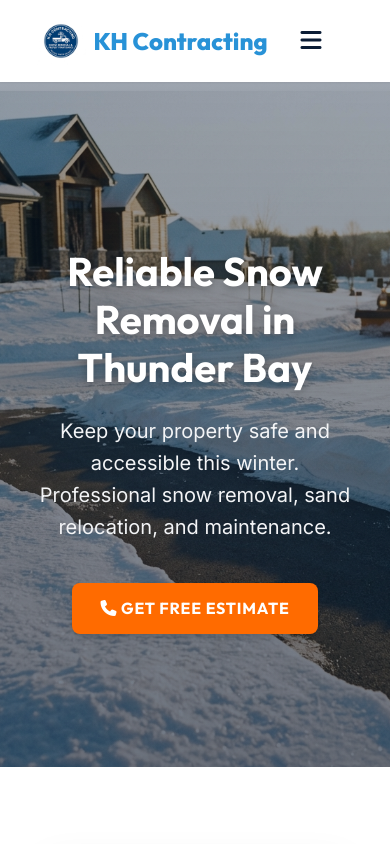
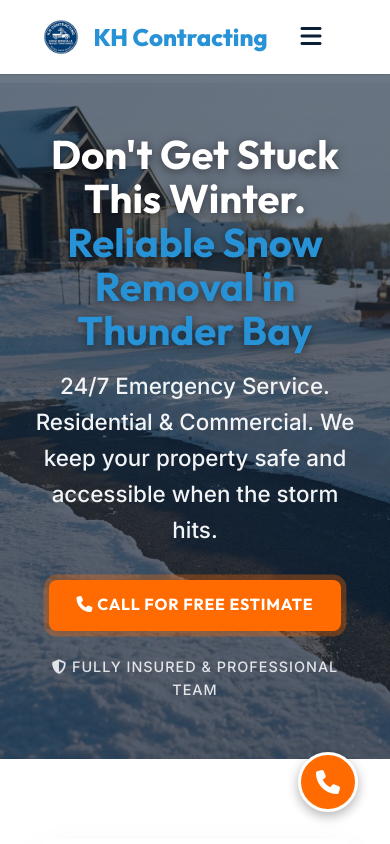
Before and after one commit to dmahoneyfrayze/Snow-Removal-KH, a React (Vite) app: page / in a window 390 px wide. Shown: the top 844 px of the page. Built offline with nearby package versions, Linux system fonts and the light colour scheme.

Commit message:
Optimize for conversion and SEO (noindex)

```diff
--- a/index.html
+++ b/index.html
@@ -5,8 +5,9 @@
     <meta charset="UTF-8" />
     <link rel="icon" type="image/svg+xml" href="/vite.svg" />
     <meta name="viewport" content="width=device-width, initial-scale=1.0" />
+    <meta name="robots" content="noindex, nofollow" />
     <meta name="description"
-        content="Reliable Snow Removal & Property Maintenance in Thunder Bay, Ontario. KH Contracting offers fast response, affordable rates, and professional service.">
+        content="Fast, reliable 24/7 snow removal and salting services in Thunder Bay. Residential & Commercial. Call KH Contracting today for a free estimate!">
     <!-- Google Fonts -->
     <link rel="preconnect" href="https://fonts.googleapis.com">
     <link rel="preconnect" href="https://fonts.gstatic.com" crossorigin>
--- a/src/App.jsx
+++ b/src/App.jsx
@@ -39,6 +39,11 @@ function App() {
       <Services />
       <About />
       <Footer />
+
+      {/* Floating CTA for Mobile */}
+      <a href="tel:8076323675" className="floating-cta" aria-label="Call Now">
+        <i className="fa-solid fa-phone"></i>
+      </a>
     </div>
   );
 }
--- a/src/components/Hero.jsx
+++ b/src/components/Hero.jsx
@@ -2,11 +2,14 @@ const Hero = () => {
     return (
         <section id="home" className="hero">
             <div className="container hero-content">
-                <h1>Reliable Snow Removal in Thunder Bay</h1>
-                <p>Keep your property safe and accessible this winter. Professional snow removal, sand relocation, and maintenance.</p>
-                <a href="tel:8076323675" className="btn btn-primary">
-                    <i className="fa-solid fa-phone"></i> Get Free Estimate
-                </a>
+                <h1>Don't Get Stuck This Winter.<br /><span className="text-secondary">Reliable Snow Removal in Thunder Bay</span></h1>
+                <p>24/7 Emergency Service. Residential & Commercial. We keep your property safe and accessible when the storm hits.</p>
+                <div className="hero-btns">
+                    <a href="tel:8076323675" className="btn btn-primary pulse-animation">
+                        <i className="fa-solid fa-phone"></i> Call For Free Estimate
+                    </a>
+                </div>
+                <p className="hero-trust"><i className="fa-solid fa-shield-halved"></i> Fully Insured & Professional Team</p>
             </div>
         </section>
     );
--- a/src/index.css
+++ b/src/index.css
@@ -84,11 +84,15 @@ img {
   text-align: center;
 }
 
+.text-secondary {
+  color: var(--secondary-color);
+}
+
 /* Buttons */
 .btn {
   display: inline-block;
   padding: 0.8rem 1.75rem;
-  font-weight: 600;
+  font-weight: 700;
   border-radius: var(--radius-md);
   cursor: pointer;
   font-family: var(--font-heading);
@@ -96,18 +100,37 @@ img {
   letter-spacing: 0.05em;
   border: none;
   transition: transform 0.2s ease, box-shadow 0.2s ease;
+  font-size: 1rem;
 }
 
 .btn-primary {
   background-color: var(--accent-color);
   color: var(--white);
-  box-shadow: var(--shadow-md);
+  box-shadow: 0 4px 14px 0 rgba(255, 107, 0, 0.39);
 }
 
 .btn-primary:hover {
   background-color: #e65c00;
   transform: translateY(-2px);
-  box-shadow: var(--shadow-lg);
+  box-shadow: 0 6px 20px rgba(255, 107, 0, 0.23);
+}
+
+.pulse-animation {
+  animation: pulse 2s infinite;
+}
+
+@keyframes pulse {
+  0% {
+    box-shadow: 0 0 0 0 rgba(255, 107, 0, 0.7);
+  }
+
+  70% {
+    box-shadow: 0 0 0 10px rgba(255, 107, 0, 0);
+  }
+
+  100% {
+    box-shadow: 0 0 0 0 rgba(255, 107, 0, 0);
+  }
 }
 
 /* Header */
@@ -117,7 +140,7 @@ header {
   position: sticky;
   top: 0;
   z-index: 1000;
-  padding: 1rem 0;
+  padding: 0.75rem 0;
 }
 
 .nav-container {
@@ -152,19 +175,8 @@ header {
   position: relative;
 }
 
-.nav-links a::after {
-  content: '';
-  position: absolute;
-  width: 0;
-  height: 2px;
-  bottom: -4px;
-  left: 0;
-  background-color: var(--accent-color);
-  transition: width 0.3s ease;
-}
-
-.nav-links a:hover::after {
-  width: 100%;
+.nav-links a:not(.btn):hover {
+  color: var(--accent-color);
 }
 
 .mobile-menu-btn {
@@ -179,7 +191,7 @@ header {
   position: relative;
   height: 85vh;
   min-height: 600px;
-  background: linear-gradient(rgba(11, 29, 54, 0.4), rgba(11, 29, 54, 0.6)), url('/hero_background.png') no-repeat center center/cover;
+  background: linear-gradient(rgba(11, 29, 54, 0.6), rgba(11, 29, 54, 0.7)), url('/hero_background.png') no-repeat center center/cover;
   display: flex;
   align-items: center;
   color: var(--white);
@@ -187,7 +199,7 @@ header {
 }
 
 .hero-content {
-  max-width: 800px;
+  max-width: 900px;
   margin: 0 auto;
   animation: fadeInUp 1s ease-out;
 }
@@ -195,14 +207,24 @@ header {
 .hero h1 {
   font-size: 3.5rem;
   color: var(--white);
-  margin-bottom: 1.5rem;
-  text-shadow: 0 2px 10px rgba(0, 0, 0, 0.3);
+  margin-bottom: 1rem;
+  text-shadow: 0 2px 10px rgba(0, 0, 0, 0.5);
+  line-height: 1.1;
 }
 
 .hero p {
-  font-size: 1.25rem;
-  margin-bottom: 2.5rem;
+  font-size: 1.4rem;
+  margin-bottom: 2rem;
   color: var(--gray-100);
+  font-weight: 500;
+}
+
+.hero-trust {
+  margin-top: 1.5rem !important;
+  font-size: 0.9rem !important;
+  opacity: 0.9;
+  letter-spacing: 1px;
+  text-transform: uppercase;
 }
 
 /* Features Grid */
@@ -413,8 +435,35 @@ footer {
   }
 }
 
+/* Floating CTA For Mobile */
+.floating-cta {
+  position: fixed;
+  bottom: 2rem;
+  right: 2rem;
+  z-index: 900;
+  background-color: var(--accent-color);
+  color: white;
+  width: 60px;
+  height: 60px;
+  border-radius: 50%;
+  display: none;
+  align-items: center;
+  justify-content: center;
+  font-size: 1.5rem;
+  box-shadow: 0 4px 12px rgba(0, 0, 0, 0.3);
+  border: 3px solid white;
+}
+
+.floating-cta:hover {
+  transform: scale(1.1);
+}
+
 /* Mobile Responsive */
 @media (max-width: 768px) {
+  .floating-cta {
+    display: flex;
+  }
+
   .hero h1 {
     font-size: 2.5rem;
   }
@@ -452,4 +501,8 @@ footer {
   .feature-card {
     padding: 1.5rem;
   }
+
+  .hero {
+    background-position: center bottom;
+  }
 }
```
